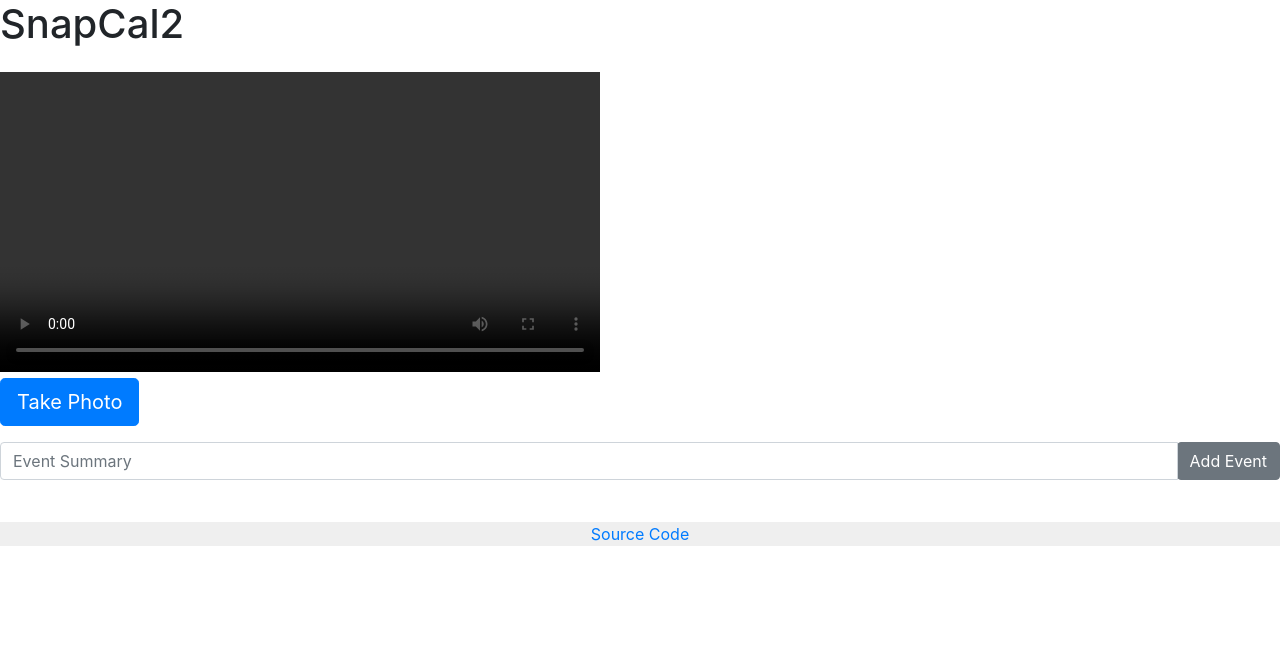
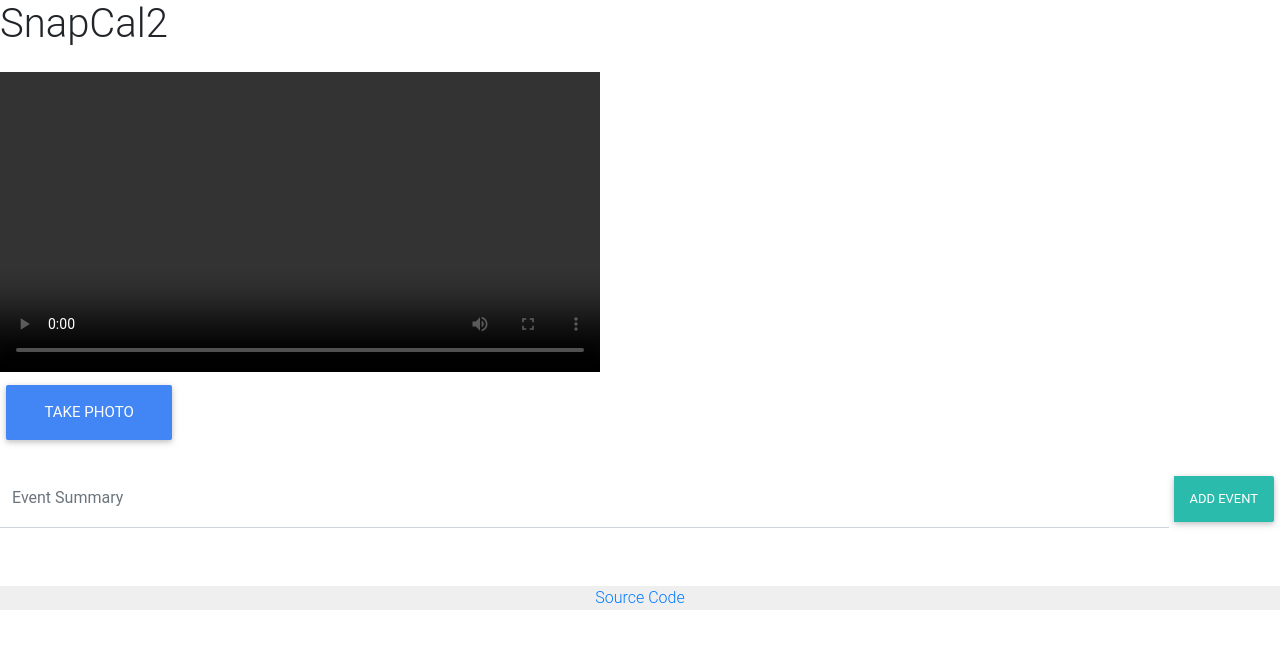
Before and after one commit to rguan72/SnapCal2, a Django app: page / in a window 1280 px wide. Shown: the top 649 px of the page. Run offline with Django 3.2, Linux system fonts and the light colour scheme; some libraries are stand-ins or nearby versions.

Commit message:
feat(design): switch over to material design. Changes in js imports needed.

```diff
--- a/SnapCal2Web/static/js/viewFunctions.js
+++ b/SnapCal2Web/static/js/viewFunctions.js
@@ -71,9 +71,11 @@ function filloutEvents(data) {
   // Fill out other events
   for (let i=1; i<data.descriptions.length; ++i) {
     $('#inputs').append(`
-      <div class="input-group">
-        <input type="text" class="form-control" placeholder="Event Summary" id="event${i}">
-        <span type="button" class="input-group-append btn btn-secondary" id="event${i}Btn">Add Event</span>
+      <div class="md-form input-group mb-3">
+        <input type="text" class="form-control" placeholder="Event Summary" id="event${i}" />
+        <div class="input-group-append">
+            <button class="btn btn-default md-0 px-3" id="event${i}Btn">Add Event</button>
+        </div>
       </div>
     `);
 
--- a/templates/app.html
+++ b/templates/app.html
@@ -7,8 +7,13 @@
 
     {% load static %}
 
-    <!-- Bootstrap CSS -->
-    <link rel="stylesheet" href="https://stackpath.bootstrapcdn.com/bootstrap/4.1.3/css/bootstrap.min.css" integrity="sha384-MCw98/SFnGE8fJT3GXwEOngsV7Zt27NXFoaoApmYm81iuXoPkFOJwJ8ERdknLPMO" crossorigin="anonymous">
+    <!-- Font Awesome -->
+    <link rel="stylesheet" href="https://use.fontawesome.com/releases/v5.6.3/css/all.css">
+    <!-- Bootstrap core CSS -->
+    <link href="https://cdnjs.cloudflare.com/ajax/libs/twitter-bootstrap/4.1.3/css/bootstrap.min.css" rel="stylesheet">
+    <!-- Material Design Bootstrap -->
+    <link href="https://cdnjs.cloudflare.com/ajax/libs/mdbootstrap/4.6.1/css/mdb.min.css" rel="stylesheet">
+
     <!-- Custom CSS -->
     <link rel="stylesheet" href={% static "css/custom.css" %}>
 
@@ -20,10 +25,14 @@
     <h1>SnapCal2</h1>
 
     <!-- Optional JavaScript -->
-    <!-- jQuery first, then Popper.js, then Bootstrap JS -->
-    <script src="https://code.jquery.com/jquery-3.3.1.slim.min.js" integrity="sha384-q8i/X+965DzO0rT7abK41JStQIAqVgRVzpbzo5smXKp4YfRvH+8abtTE1Pi6jizo" crossorigin="anonymous"></script>
-    <script src="https://cdnjs.cloudflare.com/ajax/libs/popper.js/1.14.3/umd/popper.min.js" integrity="sha384-ZMP7rVo3mIykV+2+9J3UJ46jBk0WLaUAdn689aCwoqbBJiSnjAK/l8WvCWPIPm49" crossorigin="anonymous"></script>
-    <script src="https://stackpath.bootstrapcdn.com/bootstrap/4.1.3/js/bootstrap.min.js" integrity="sha384-ChfqqxuZUCnJSK3+MXmPNIyE6ZbWh2IMqE241rYiqJxyMiZ6OW/JmZQ5stwEULTy" crossorigin="anonymous"></script>
+    <!-- JQuery -->
+    <script type="text/javascript" src="https://cdnjs.cloudflare.com/ajax/libs/jquery/3.3.1/jquery.min.js"></script>
+    <!-- Bootstrap tooltips -->
+    <script type="text/javascript" src="https://cdnjs.cloudflare.com/ajax/libs/popper.js/1.14.4/umd/popper.min.js"></script>
+    <!-- Bootstrap core JavaScript -->
+    <script type="text/javascript" src="https://cdnjs.cloudflare.com/ajax/libs/twitter-bootstrap/4.1.3/js/bootstrap.min.js"></script>
+    <!-- MDB core JavaScript -->
+    <script type="text/javascript" src="https://cdnjs.cloudflare.com/ajax/libs/mdbootstrap/4.6.1/js/mdb.min.js"></script>
 
     <!-- Javascript imports -->
     <script src={% static "js/viewFunctions.js" %}></script>
@@ -42,10 +51,12 @@
       <button type="button" class="btn btn-primary btn-lg" id="camBtn">Take Photo</button>
     </div>
 
-    <div class="top-buffer" id="inputs">
-      <div class="input-group">
+    <div class="top buffer" id="inputs">
+      <div class="md-form input-group mb-3">
         <input type="text" class="form-control" placeholder="Event Summary" id="event0" />
-        <span type="button" class="input-group-append btn btn-secondary" id="event0Btn">Add Event</span>
+        <div class="input-group-append">
+            <button class="btn btn-default md-0 px-3" id="event0Btn">Add Event</button>
+        </div>
       </div>
     </div>
     <!-- <button type="button" class="btn btn-primary" id="addAll">Add All</button> -->
@@ -53,7 +64,7 @@
     <div role="alert show active" class="show alert show" id="msg"></div>
 
     <div class="footer">
-        <a href="https://github.com/rguan72/SnapCal2">Source Code</a>
+      <a href="https://github.com/rguan72/SnapCal2">Source Code</a>
     </div>
 
 
```
